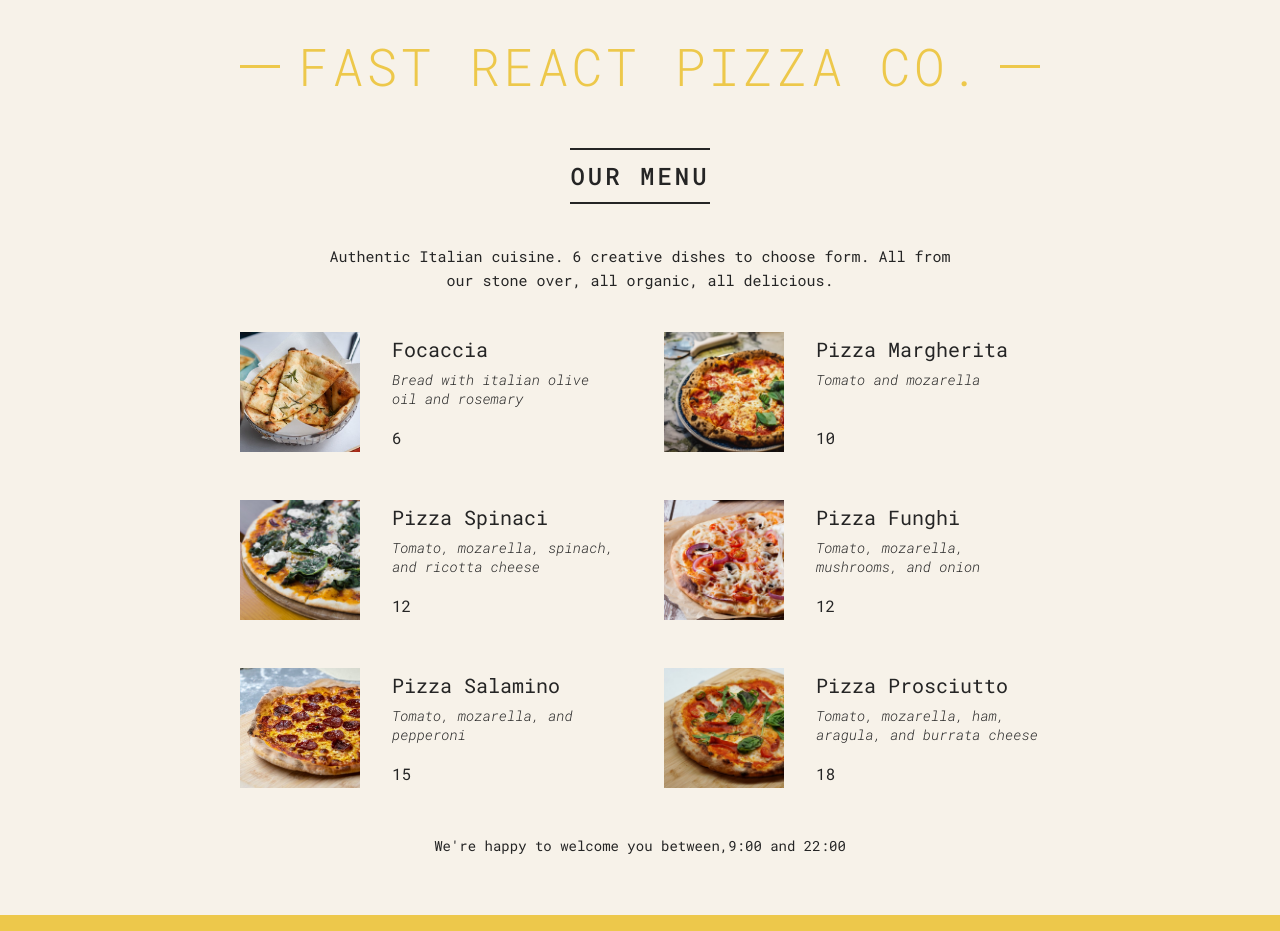
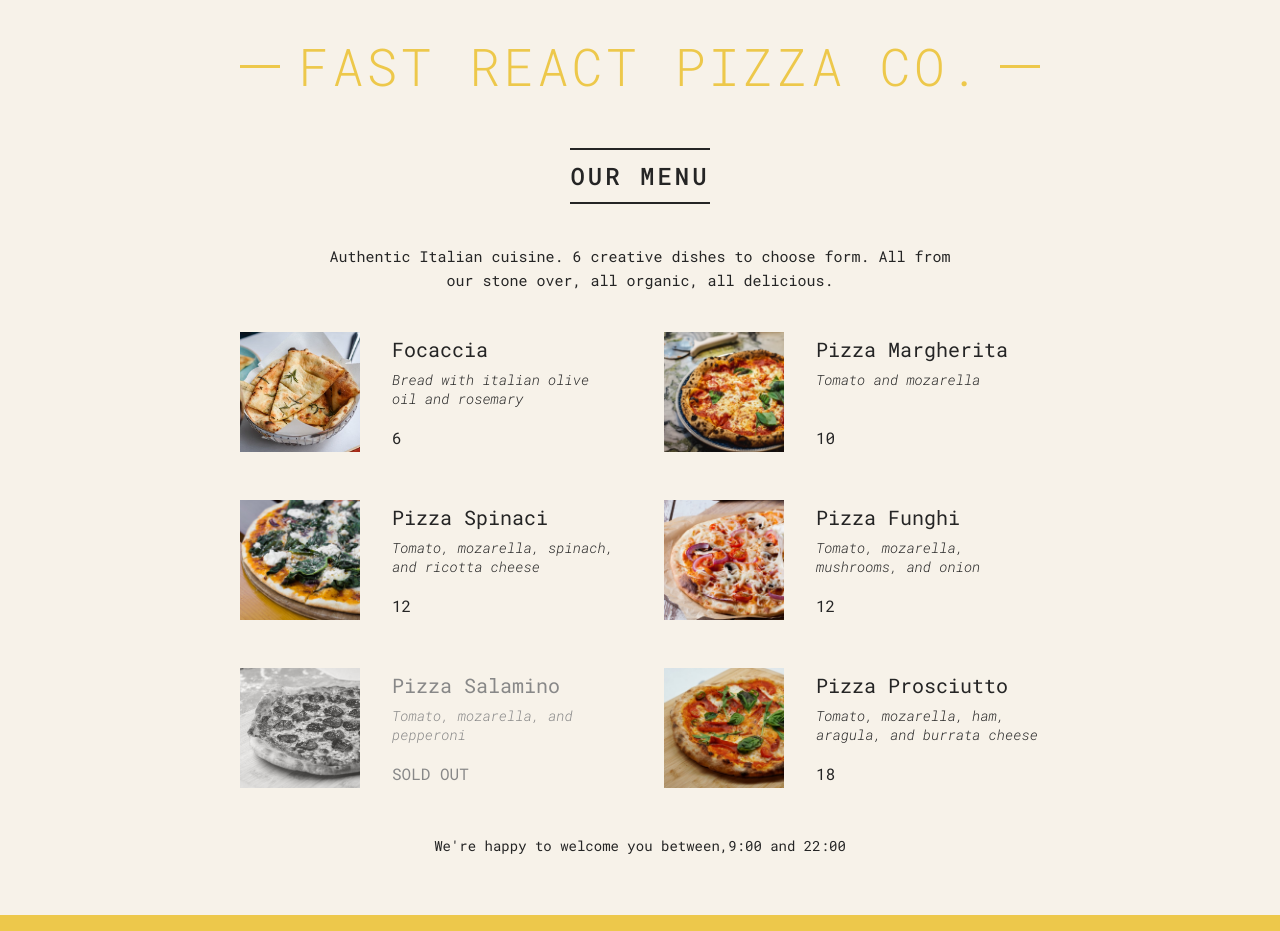
Before and after one commit to Epiq122/pizza-menu, a React (Vite) app: page / in a window 1280 px wide. Built offline with nearby package versions, Linux system fonts and the light colour scheme; the HTML template or start-up script is replaced by a standard one.

Commit message:
added solout to page

```diff
--- a/index.html
+++ b/index.html
@@ -2,12 +2,12 @@
 <html lang="en">
   <head>
     <meta charset="UTF-8" />
-    <link rel="icon" type="image/svg+xml" href="/vite.svg" />
-    <meta name="viewport" content="width=device-width, initial-scale=1.0" />
-    <title>Vite + React</title>
+    <link href="/vite.svg" rel="icon" type="image/svg+xml" />
+    <meta content="width=device-width, initial-scale=1.0" name="viewport" />
+    <title>React Pizza</title>
   </head>
   <body>
     <div id="root"></div>
-    <script type="module" src="/src/main.jsx"></script>
+    <script src="/src/main.jsx" type="module"></script>
   </body>
 </html>
--- a/src/App.jsx
+++ b/src/App.jsx
@@ -131,12 +131,12 @@ function Order({ closeHour }) {
 function Pizza({ pizzaObj }) {
   // if (pizzaObj.soldOut) return null;
   return (
-    <li className="pizza">
+    <li className={`pizza ${pizzaObj.soldOut ? "sold-out" : ""}`}>
       <img src={pizzaObj.photoName} alt={pizzaObj.name} />
       <div>
         <h3>{pizzaObj.name}</h3>
         <p>{pizzaObj.ingredients}</p>
-        <span>{pizzaObj.price}</span>
+        <span>{pizzaObj.soldOut ? "SOLD OUT" : pizzaObj.price}</span>
       </div>
     </li>
   );
```
